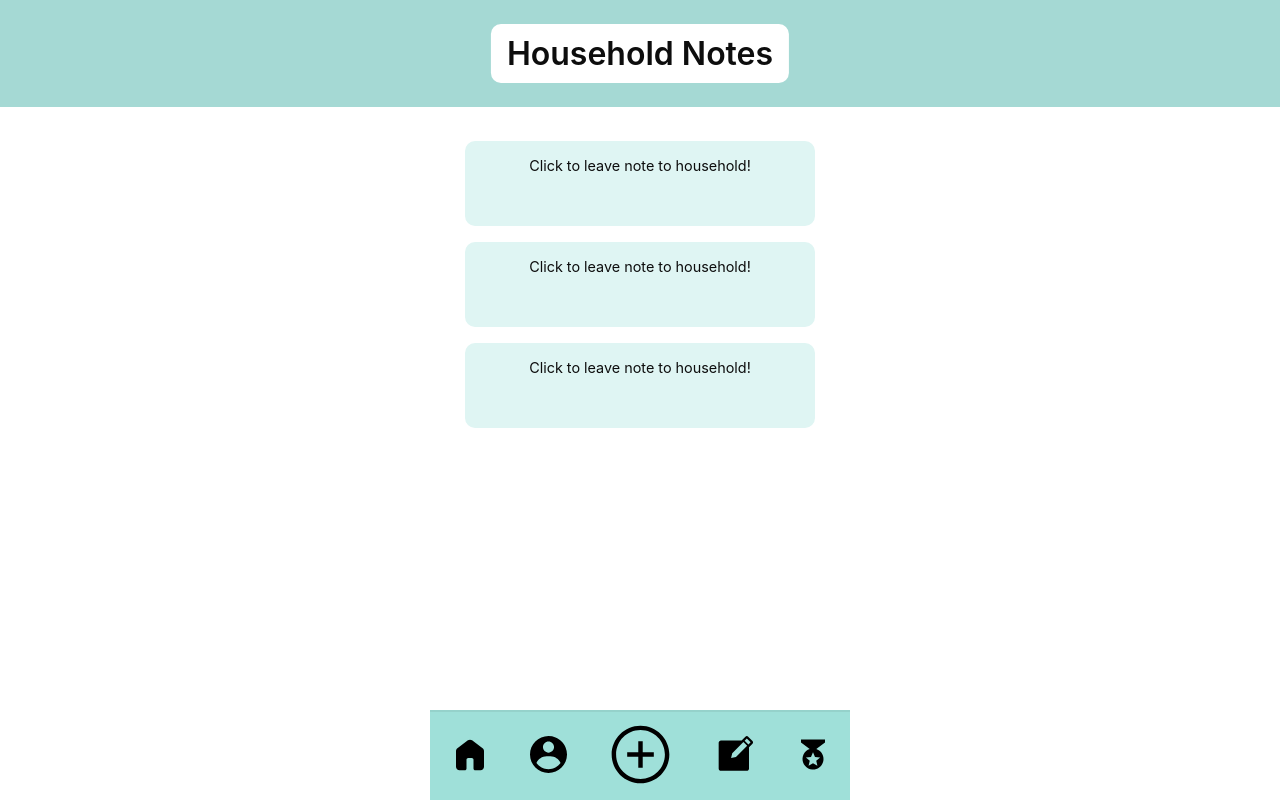
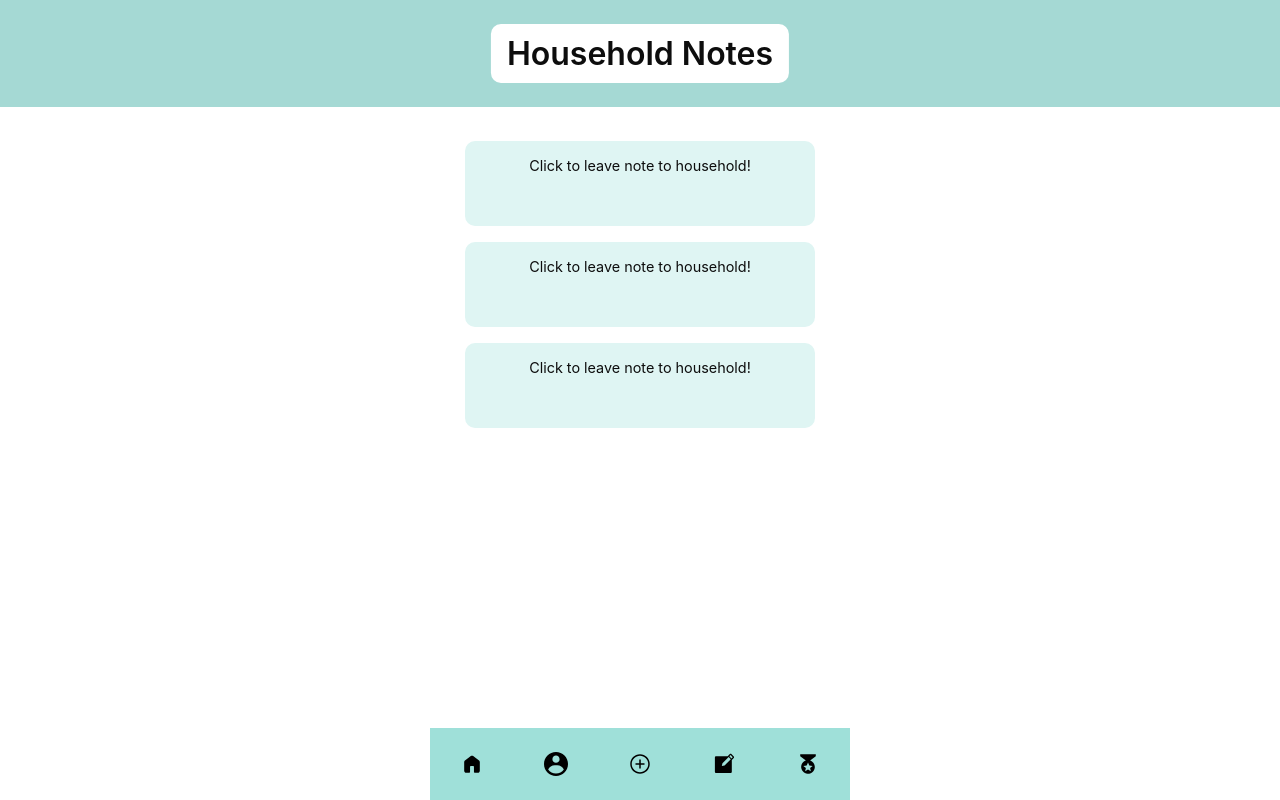
Before and after one commit to udomravylim/house-hero, a SvelteKit app: page /notes in a window 1280 px wide. Built offline with nearby package versions, Linux system fonts and the light colour scheme; no server answers.

Commit message:
allow to leave household, update supabase instruction

```diff
--- /dev/null
+++ b/src/lib/components/BottomNav.svelte
@@ -0,0 +1,77 @@
+<script>
+  import { goto } from '$app/navigation';
+  import homeIcon from '$lib/assets/menu-icon-home.svg';
+  import addIcon from '$lib/assets/menu-icon-add.svg';
+  import medalIcon from '$lib/assets/menu-icon-medal.svg';
+  import noteIcon from '$lib/assets/menu-icon-note.svg';
+  import profileIcon from '$lib/assets/menu-icon-profile.svg';
+
+  // Optional prop for custom add button handler
+  export let onAddClick = null;
+</script>
+
+<nav class="bottom-nav">
+  <button type="button" class="nav-button" aria-label="Home" on:click={() => goto('/tasks')}>
+    <img src={homeIcon} alt="Home"/>
+  </button>
+  <button type="button" class="nav-button" aria-label="Profile" on:click={() => goto('/profile')}>
+    <img src={profileIcon} alt="Profile"/>
+  </button>
+  <button
+    class="fab nav-button"
+    type="button"
+    aria-label="Add new task"
+    on:click={() => onAddClick ? onAddClick() : goto('/tasks')}
+  >
+    <img src={addIcon} alt="Add"/>
+  </button>
+  <button type="button" class="nav-button" aria-label="Notes" on:click={() => goto('/notes')}>
+    <img src={noteIcon} alt="Notes"/>
+  </button>
+  <button type="button" class="nav-button" aria-label="Achievements" on:click={() => goto('/leaderboard')}>
+    <img src={medalIcon} alt="Achievements"/>
+  </button>
+</nav>
+
+<style>
+  .bottom-nav {
+    max-width: 420px;
+    margin: 0 auto;
+    position: fixed;
+    bottom: 0;
+    left: 0;
+    right: 0;
+    height: 72px;
+    background: #9fe0d9;
+    display: flex;
+    align-items: center;
+    justify-content: space-around;
+    z-index: 100;
+  }
+
+  .nav-button {
+    background: none;
+    border: none;
+    padding: 6px 12px;
+    border-radius: 999px;
+    cursor: pointer;
+    display: flex;
+    align-items: center;
+    justify-content: center;
+  }
+
+  .nav-button img {
+    width: 24px;
+    height: 24px;
+  }
+
+  .fab {
+    /* Add any special styling for the floating action button if needed */
+  }
+
+  @media (max-width: 420px) {
+    .bottom-nav {
+      width: 100%;
+    }
+  }
+</style>
--- a/src/lib/components/TaskItem.svelte
+++ b/src/lib/components/TaskItem.svelte
@@ -53,9 +53,7 @@
   }
 
   function deleteTask() {
-    if (confirm('Are you sure you want to delete this task?')) {
-      dispatch('delete', { id: task.id });
-    }
+    dispatch('delete', { id: task.id });
   }
 
   function formatDate(dateString) {
--- a/src/routes/leaderboard/+page.svelte
+++ b/src/routes/leaderboard/+page.svelte
@@ -1,12 +1,7 @@
 <script>
   import TaskItem from '$lib/components/TaskItem.svelte';
   import logo from '$lib/assets/house-hero-all-white.png';
-  import homeIcon from '$lib/assets/menu-icon-home.svg';
-  import addIcon from '$lib/assets/menu-icon-add.svg';
-  import medalIcon from '$lib/assets/menu-icon-medal.svg';
-  import noteIcon from '$lib/assets/menu-icon-note.svg';
-  import profileIcon from '$lib/assets/menu-icon-profile.svg';
-  import liladdIcon from '$lib/assets/add-icon.svg';
+  import BottomNav from '$lib/components/BottomNav.svelte';
   import FaUser from 'svelte-icons/fa/FaUser.svelte';
   import FaHome from 'svelte-icons/fa/FaHome.svelte';
   import FaPlus from 'svelte-icons/fa/FaPlus.svelte';
@@ -165,13 +160,7 @@
     {/if}
   </main>
 
-  <nav class="bottom-nav">
-    <button type="button" class="nav-button" aria-label="Home" on:click={() => goto('/tasks')}><img src={homeIcon} alt="Home"/></button>
-    <button type="button" class="nav-button" aria-label="Profile" on:click={() => goto('/tasks')}><img src={profileIcon} alt="Profile"/></button>
-    <button class="fab, nav-button" on:click={() => (showAdd = !showAdd)} type="button" aria-label="Add new task"><img src={addIcon} alt="Add"/></button>
-    <button type="button" class="nav-button" aria-label="Notes"><img src={noteIcon} alt="Notes"/></button>
-    <button type="button" class="nav-button" aria-label="Achievements"><img src={medalIcon} alt="Achievements"/></button>
-  </nav>
+  <BottomNav />
 </div>
 
 <style>
@@ -481,27 +470,6 @@
     font-weight: 700;
   }
 
-  .nav-button {
-    background: none;
-    border: none;
-    padding: 6px 12px;
-    border-radius: 999px;
-    cursor: pointer;
-  }
-
-   .bottom-nav {
-    max-width: 420px;
-    margin: 0 auto;
-    position: fixed;
-    bottom: 0;
-    left: 0;
-    right: 0;
-    height: 72px;
-    background: #9fe0d9;
-    display: flex;
-    align-items: center;
-    justify-content: space-around;
-  }
 
 
   @media (max-width: 420px) {
--- a/src/routes/notes/+page.svelte
+++ b/src/routes/notes/+page.svelte
@@ -1,10 +1,6 @@
 <script>
   import TaskItem from '$lib/components/TaskItem.svelte';
-  import homeIcon from '$lib/assets/menu-icon-home.svg';
-  import addIcon from '$lib/assets/menu-icon-add.svg';
-  import medalIcon from '$lib/assets/menu-icon-medal.svg';
-  import noteIcon from '$lib/assets/menu-icon-note.svg';
-  import profileIcon from '$lib/assets/menu-icon-profile.svg';
+  import BottomNav from '$lib/components/BottomNav.svelte';
   import liladdIcon from '$lib/assets/add-icon.svg';
 //   import filtericon from '$lib/assets/filter-icon.svg';
   import { user, getUserDisplayName } from '$lib/stores/user.js';
@@ -37,13 +33,7 @@
     </div>
   </main>
 
-   <nav class="bottom-nav">
-    <button type="button" class="nav-button" aria-label="Home" on:click={() => goto('/tasks')}><img src={homeIcon} alt="Home"/></button>
-    <button type="button" class="nav-button" aria-label="Profile" on:click={() => goto('/tasks')}><img src={profileIcon} alt="Profile"/></button>
-    <button class="fab, nav-button" on:click={() => (showAdd = !showAdd)} type="button" aria-label="Add new task"><img src={addIcon} alt="Add"/></button>
-    <button type="button" class="nav-button" aria-label="Notes"><img src={noteIcon} alt="Notes"/></button>
-    <button type="button" class="nav-button" aria-label="Achievements"><img src={medalIcon} alt="Achievements"/></button>
-  </nav>
+  <BottomNav />
 
 </div>
 
@@ -139,14 +129,6 @@
     padding: 0.2rem 0.6rem;
   }
 
-  .bottom-nav {
-    display: flex;
-    justify-content: space-around;
-    align-items: center;
-    background-color: #a5d9d4;
-    padding: 0.5rem 0;
-    border-top: 2px solid #0d0d0d10;
-  }
 
   main {
     max-width: 420px;
@@ -161,27 +143,6 @@
     margin-bottom: 18px;
   }
 
-  .nav-button {
-    background: none;
-    border: none;
-    padding: 6px 12px;
-    border-radius: 999px;
-    cursor: pointer;
-  }
-
-  .bottom-nav {
-    max-width: 420px;
-    margin: 0 auto;
-    position: fixed;
-    bottom: 0;
-    left: 0;
-    right: 0;
-    height: 72px;
-    background: #9fe0d9;
-    display: flex;
-    align-items: center;
-    justify-content: space-around;
-  }
 
 </style>
 
--- a/src/routes/profile/+page.svelte
+++ b/src/routes/profile/+page.svelte
@@ -1,11 +1,8 @@
 <script>
   import { onMount } from 'svelte';
   import { goto } from '$app/navigation';
+  import BottomNav from '$lib/components/BottomNav.svelte';
   import profileIcon from '$lib/assets/menu-icon-profile.svg';
-  import homeIcon from '$lib/assets/menu-icon-home.svg';
-  import addIcon from '$lib/assets/menu-icon-add.svg';
-  import noteIcon from '$lib/assets/menu-icon-note.svg';
-  import medalIcon from '$lib/assets/menu-icon-medal.svg';
   import { user, getUserDisplayName } from '$lib/stores/user.js';
   import { supabase } from '$lib/supabase.js';
 
@@ -14,6 +11,7 @@
   let saving = false;
   let error = '';
   let userId = null;
+  let showLeaveModal = false;
 
   // Profile fields (editable)
   let display_name = '';
@@ -100,28 +98,47 @@
     }
   }
 
-  // Leave household: clears household fields in profile (adjust logic to fit your schema)
-  async function leaveHousehold() {
+  // Show leave household confirmation modal
+  function showLeaveHouseholdModal() {
+    showLeaveModal = true;
+  }
+
+  // Close modal
+  function closeLeaveModal() {
+    showLeaveModal = false;
+  }
+
+  // Leave household: removes user from household_members and redirects to join page
+  async function confirmLeaveHousehold() {
     try {
-      const confirmed = confirm('Are you sure you want to leave this household?');
-      if (!confirmed) return;
-
+      showLeaveModal = false;
       saving = true;
       error = '';
 
+      // Remove user from household_members table
+      const { error: deleteErr } = await supabase
+        .from('household_members')
+        .delete()
+        .eq('user_id', userId);
+
+      if (deleteErr) throw deleteErr;
+
+      // Optionally clear household fields from profile for consistency
       const { error: updErr } = await supabase
         .from('profiles')
         .update({ household_name: null, household_admin: null, updated_at: new Date().toISOString() })
         .eq('id', userId);
 
-      if (updErr) throw updErr;
+      if (updErr) {
+        console.warn('Profile update warning:', updErr);
+        // Don't throw - the main operation (leaving household) succeeded
+      }
 
-      household_name = '';
-      household_admin = '';
+      // Redirect to join household page
+      goto('/join-household');
     } catch (err) {
       console.error('Leave household error', err);
       error = err?.message ?? 'Could not leave household.';
-    } finally {
       saving = false;
     }
   }
@@ -172,11 +189,11 @@
     <section class="card">
       <h2 class="card-title">Personal Info</h2>
 
-      <label class="label">Username</label>
-      <input class="input" type="text" bind:value={username} />
+      <label class="label" for="username">Username</label>
+      <input id="username" class="input" type="text" bind:value={username} />
 
-      <label class="label">Email</label>
-      <input class="input" type="email" bind:value={email} disabled />
+      <label class="label" for="email">Email</label>
+      <input id="email" class="input" type="email" bind:value={email} disabled />
 
       <div class="card-row right">
         <button class="link-btn" on:click={resetPassword}>Reset Password →</button>
@@ -187,14 +204,14 @@
     <section class="card">
       <h2 class="card-title">Household Info</h2>
 
-      <label class="label">Household Name</label>
-      <input class="input" type="text" bind:value={household_name} />
+      <label class="label" for="household-name">Household Name</label>
+      <input id="household-name" class="input" type="text" bind:value={household_name} />
 
-      <label class="label">Household Admin</label>
-      <input class="input" type="text" bind:value={household_admin} />
+      <label class="label" for="household-admin">Household Admin</label>
+      <input id="household-admin" class="input" type="text" bind:value={household_admin} />
 
       <div class="card-row right">
-        <button class="link-btn danger" on:click={leaveHousehold}>Leave Household →</button>
+        <button class="link-btn danger" on:click={showLeaveHouseholdModal}>Leave Household →</button>
       </div>
     </section>
 
@@ -214,14 +231,36 @@
   {/if}
 
   <!-- Bottom nav (fixed) -->
-  <nav class="bottom-nav">
-    <button type="button" class="nav-button" aria-label="Home" on:click={() => goto('/tasks')}><img src={homeIcon} alt="Home"/></button>
-    <button type="button" class="nav-button" aria-label="Profile" on:click={() => goto('/profile')}><img src={profileIcon} alt="Profile"/></button>
-    <button class="fab nav-button" on:click={() => (showAdd = !showAdd)} type="button" aria-label="Add new task"><img src={addIcon} alt="Add"/></button>
-    <button type="button" class="nav-button" aria-label="Notes"><img src={noteIcon} alt="Notes"/></button>
-    <button type="button" class="nav-button" aria-label="Achievements"><img src={medalIcon} alt="Achievements"/></button>
-  </nav>
+  <BottomNav />
 </main>
+
+<!-- Leave Household Confirmation Modal -->
+{#if showLeaveModal}
+  <div
+    class="modal-overlay"
+    role="dialog"
+    aria-modal="true"
+    aria-labelledby="modal-title"
+    tabindex="-1"
+    on:click={closeLeaveModal}
+    on:keydown={(e) => e.key === 'Escape' && closeLeaveModal()}
+  >
+    <div class="modal-content" role="region" aria-label="Confirmation dialog content">
+      <h2 id="modal-title" class="modal-title">Leave Household?</h2>
+      <p class="modal-message">
+        Are you sure you want to leave {household_name || 'this household'}?
+      </p>
+      <div class="modal-actions">
+        <button class="modal-btn cancel" on:click={closeLeaveModal} disabled={saving}>
+          Cancel
+        </button>
+        <button class="modal-btn confirm" on:click={confirmLeaveHousehold} disabled={saving}>
+          {saving ? 'Leaving...' : 'Leave'}
+        </button>
+      </div>
+    </div>
+  </div>
+{/if}
 
 <style>
   :global(body) {
@@ -398,60 +437,6 @@
     cursor: not-allowed;
   }
 
-  /* bottom nav */
-  .bottom-nav {
-    position: fixed;
-    left: 0;
-    right: 0;
-    bottom: 0;
-    height: 76px;
-    background: #bfe6e0;
-    display: flex;
-    justify-content: space-around;
-    align-items: center;
-    z-index: 40;
-  }
-
-  .nav-item, .nav-fab {
-    background: transparent;
-    border: none;
-    padding: 8px;
-    border-radius: 999px;
-    cursor: pointer;
-  }
-
-  .nav-item img {
-    width: 34px;
-    height: 34px;
-  }
-
-  .nav-fab img {
-    width: 62px;
-    height: 62px;
-    display: block;
-    transform: translateY(-6px);
-  }
-  .bottom-nav {
-    max-width: 420px;
-    margin: 0 auto;
-    position: fixed;
-    bottom: 0;
-    left: 0;
-    right: 0;
-    height: 72px;
-    background: #9fe0d9;
-    display: flex;
-    align-items: center;
-    justify-content: space-around;
-  }
-
-    .nav-button {
-    background: none;
-    border: none;
-    padding: 6px 12px;
-    border-radius: 999px;
-    cursor: pointer;
-  }
 
   /* small screens adjustments */
   @media (max-width: 420px) {
@@ -470,4 +455,93 @@
       height: 72px;
     }
   }
+
+  /* Modal Styles */
+  .modal-overlay {
+    position: fixed;
+    top: 0;
+    left: 0;
+    right: 0;
+    bottom: 0;
+    background: rgba(0, 0, 0, 0.5);
+    display: flex;
+    align-items: center;
+    justify-content: center;
+    z-index: 1000;
+    padding: 1rem;
+  }
+
+  .modal-content {
+    background: white;
+    border-radius: 16px;
+    padding: 24px;
+    max-width: 400px;
+    width: 100%;
+    box-shadow: 0 10px 40px rgba(0, 0, 0, 0.2);
+    animation: slideIn 0.2s ease-out;
+  }
+
+  @keyframes slideIn {
+    from {
+      opacity: 0;
+      transform: translateY(-20px);
+    }
+    to {
+      opacity: 1;
+      transform: translateY(0);
+    }
+  }
+
+  .modal-title {
+    font-size: 24px;
+    font-weight: 700;
+    margin: 0 0 12px 0;
+    color: #111;
+  }
+
+  .modal-message {
+    font-size: 16px;
+    color: #666;
+    margin: 0 0 24px 0;
+    line-height: 1.5;
+  }
+
+  .modal-actions {
+    display: flex;
+    gap: 12px;
+    justify-content: flex-end;
+  }
+
+  .modal-btn {
+    padding: 12px 24px;
+    border-radius: 8px;
+    font-weight: 600;
+    font-size: 16px;
+    cursor: pointer;
+    border: none;
+    transition: all 0.2s;
+  }
+
+  .modal-btn:disabled {
+    opacity: 0.6;
+    cursor: not-allowed;
+  }
+
+  .modal-btn.cancel {
+    background: #f5f5f5;
+    color: #333;
+  }
+
+  .modal-btn.cancel:hover:not(:disabled) {
+    background: #e9e9e9;
+  }
+
+  .modal-btn.confirm {
+    background: #d32f2f;
+    color: white;
+  }
+
+  .modal-btn.confirm:hover:not(:disabled) {
+    background: #c62828;
+  }
 </style>
--- a/src/routes/tasks/+page.svelte
+++ b/src/routes/tasks/+page.svelte
@@ -1,10 +1,6 @@
 <script>
   import TaskItem from '$lib/components/TaskItem.svelte';
-  import homeIcon from '$lib/assets/menu-icon-home.svg';
-  import addIcon from '$lib/assets/menu-icon-add.svg';
-  import medalIcon from '$lib/assets/menu-icon-medal.svg';
-  import noteIcon from '$lib/assets/menu-icon-note.svg';
-  import profileIcon from '$lib/assets/menu-icon-profile.svg';
+  import BottomNav from '$lib/components/BottomNav.svelte';
   import { user, getUserDisplayName } from '$lib/stores/user.js';
   import { tasks, loading, error, fetchTasks, createTask, updateTask, deleteTask, toggleTaskCompletion, getUsers } from '$lib/stores/tasks.js';
   import { onMount } from 'svelte';
@@ -76,14 +72,25 @@
       return true;
     });
 
-    // Sort tasks: incomplete first, then completed (like Google Keep)
+    // Sort tasks: incomplete first, then by priority (high → medium → low), then completed
+    const priorityOrder = { high: 0, medium: 1, low: 2 };
+
     return filtered.sort((a, b) => {
-      // If both have same completion status, maintain original order
-      if (a.completed === b.completed) {
-        return 0;
+      // First, sort by completion status (incomplete first)
+      if (a.completed !== b.completed) {
+        return a.completed - b.completed;
       }
-      // Incomplete tasks come first (false < true)
-      return a.completed - b.completed;
+
+      // If same completion status, sort by priority
+      const aPriority = priorityOrder[a.priority] ?? 1; // Default to medium if undefined
+      const bPriority = priorityOrder[b.priority] ?? 1;
+
+      if (aPriority !== bPriority) {
+        return aPriority - bPriority;
+      }
+
+      // If same priority, maintain original order
+      return 0;
     });
   }
 
@@ -223,15 +230,9 @@
     {/if}
   </section>
 
-  <a href="/leaderboard">Go to Leaderboard</a>
+  <!-- <a href="/leaderboard">Go to Leaderboard</a> -->
 
-  <nav class="bottom-nav">
-    <button type="button" class="nav-button" aria-label="Home" on:click={() => goto('/tasks')}><img src={homeIcon} alt="Home"/></button>
-    <button type="button" class="nav-button" aria-label="Profile" on:click={() => goto('/profile')}><img src={profileIcon} alt="Profile"/></button>
-    <button class="fab, nav-button" on:click={() => (showAdd = !showAdd)} type="button" aria-label="Add new task"><img src={addIcon} alt="Add"/></button>
-    <button type="button" class="nav-button" aria-label="Notes" on:click={() => goto('/notes')}><img src={noteIcon} alt="Notes"/></button>
-    <button type="button" class="nav-button" aria-label="Achievements" on:click={() => goto('/leaderboard')}><img src={medalIcon} alt="Achievements"/></button>
-  </nav>
+  <BottomNav onAddClick={() => (showAdd = !showAdd)} />
 </main>
 
 <style>
@@ -299,13 +300,6 @@
     background: black;
     color: white;
   }
-  .nav-button {
-    background: none;
-    border: none;
-    padding: 6px 12px;
-    border-radius: 999px;
-    cursor: pointer;
-  }
   .add-form {
     margin: 10px 0;
     display: flex;
@@ -357,17 +351,4 @@
     margin: 10px 0;
     text-align: center;
   }
-  .bottom-nav {
-    max-width: 420px;
-    margin: 0 auto;
-    position: fixed;
-    bottom: 0;
-    left: 0;
-    right: 0;
-    height: 72px;
-    background: #9fe0d9;
-    display: flex;
-    align-items: center;
-    justify-content: space-around;
-  }
 </style>
```
Also changed, not shown: src/routes/join-household/+page.svelte (+11 -3 lines), 1 other file (tests, documents, lock files or other folders).
